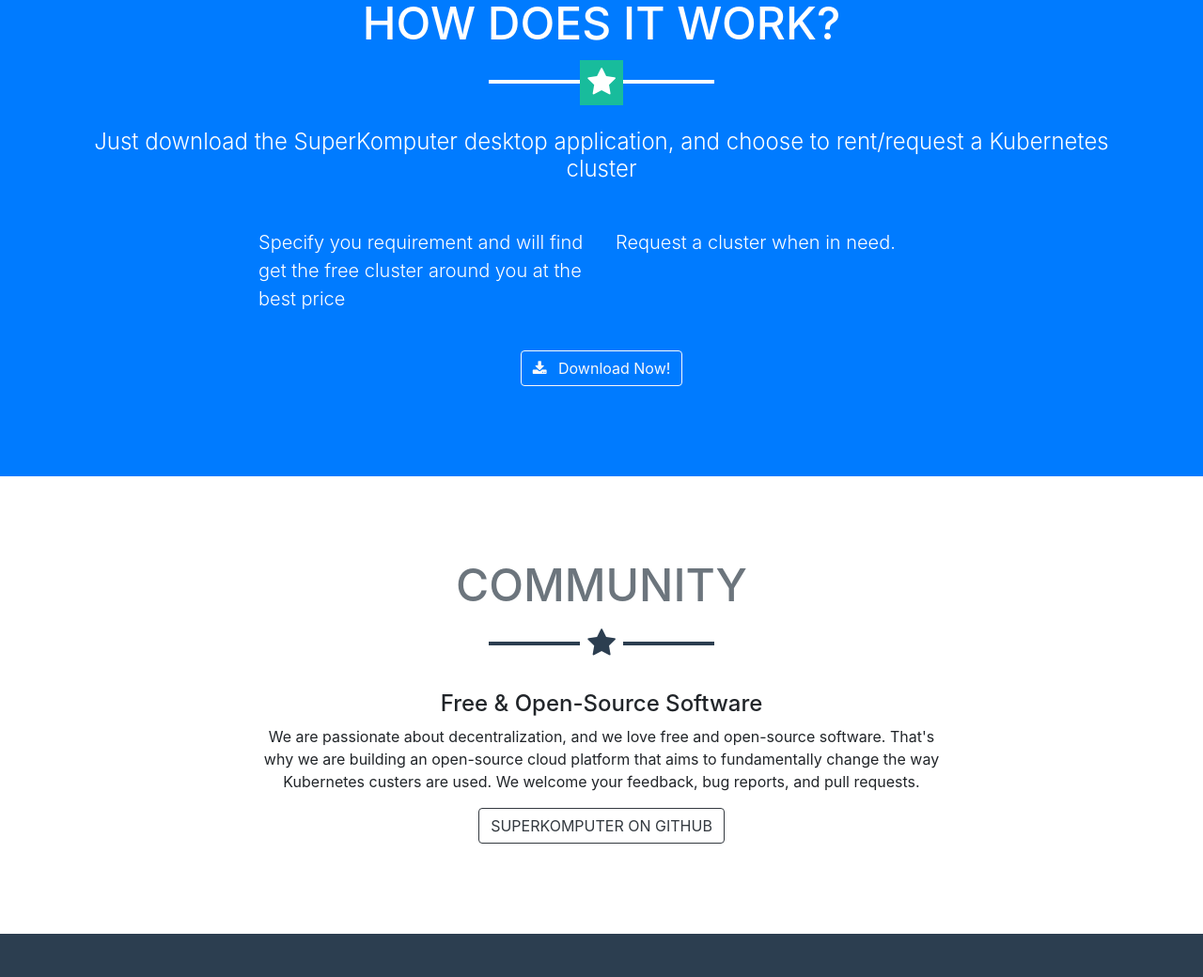
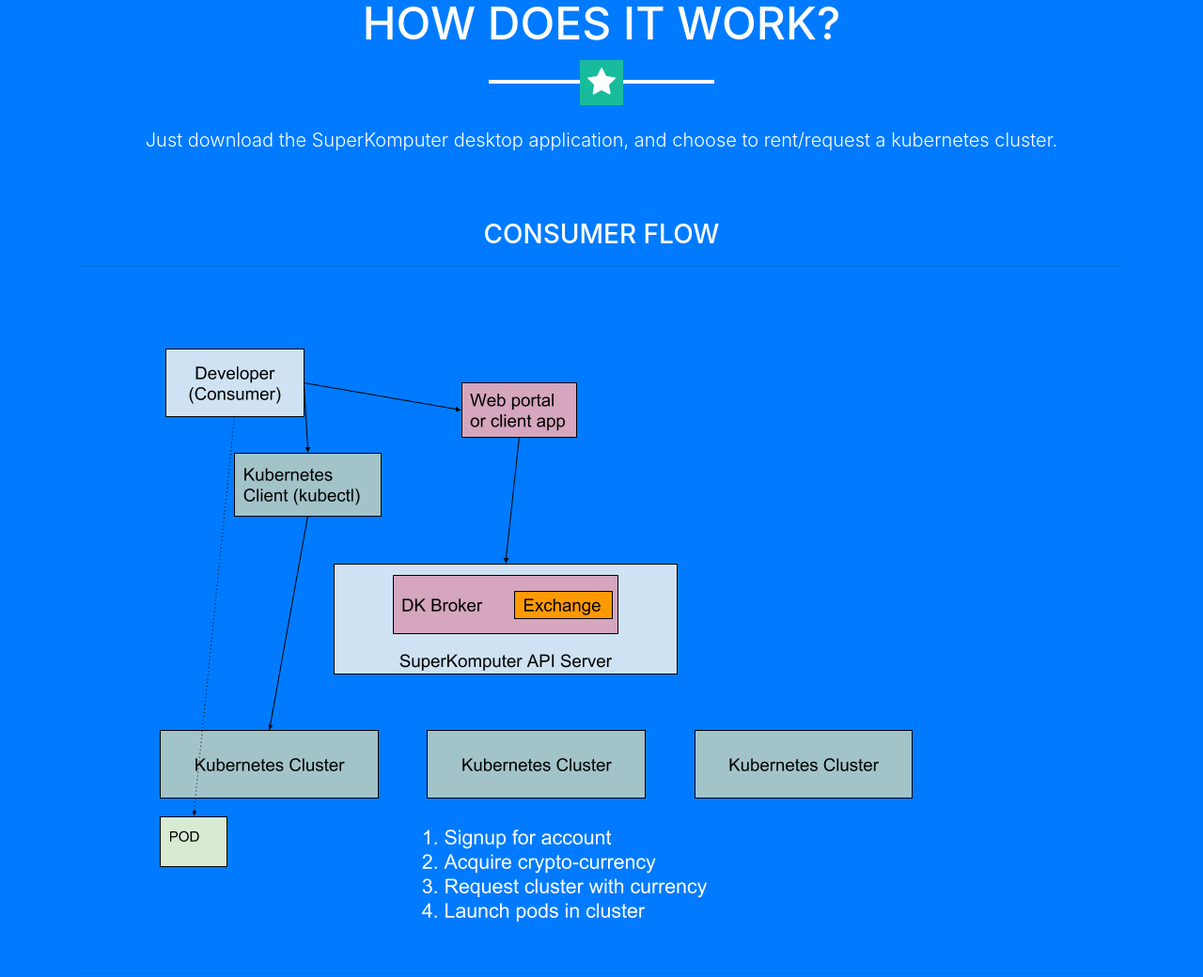
Before and after one commit to SuperKomputer/superkomputer.io, a website with bundled scripts: page superKomputer/index.html in a window 1280 px wide. Shown: the part 1720-2760 px from the top of the page at 94% size. Built offline with nearby package versions, Linux system fonts and the light colour scheme.

Commit message:
Added consumer flow diagram

```diff
--- a/superKomputer/index.html
+++ b/superKomputer/index.html
@@ -107,18 +107,14 @@
     <div class="container">
       <h2 class="text-center text-uppercase text-white">How does it work?</h2>
       <hr class="star-light mb-5">
-      <h4 class="text-center text-white font-weight-light mb-0">Just download the SuperKomputer desktop application,
-      and choose to rent/request a Kubernetes cluster</h4>
+      <h5 class="text-center text-white font-weight-light mb-0">Just download the SuperKomputer desktop application,
+      and choose to rent/request a kubernetes cluster.</h5>
     </br> </br>
-    <div class="row">
-      <div class="col-lg-4 ml-auto">
-        <p class="lead">Specify you requirement and will find get the free cluster around you
-          at the best price</p>
-      </div>
-      <div class="col-lg-4 mr-auto">
-        <p class="lead">Request a cluster when in need.  </p>
-      </div>
-    </div>
+  </br>
+    <h3 class="text-center text-uppercase text-white">Consumer Flow</h3>
+    <hr>
+    <img class="img-fluid" src="img/howto/superkomputer_consumer_flow.png" alt="">
+    <hr>
     <div class="text-center mt-4">
       <a class="btn btn-xl btn-outline-light" href="#">
         <i class="fa fa-download mr-2"></i>
```
Also changed, not shown: superKomputer/img/howto/superkomputer_consumer_flow.png (added).
